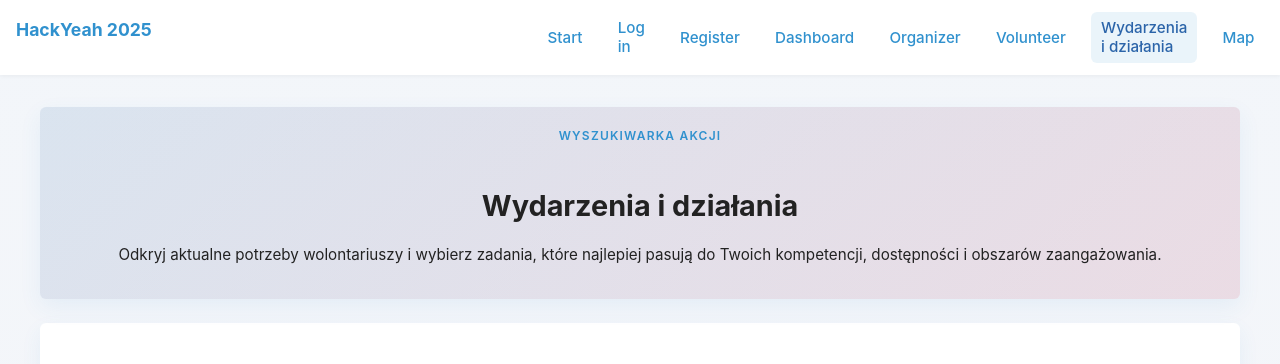
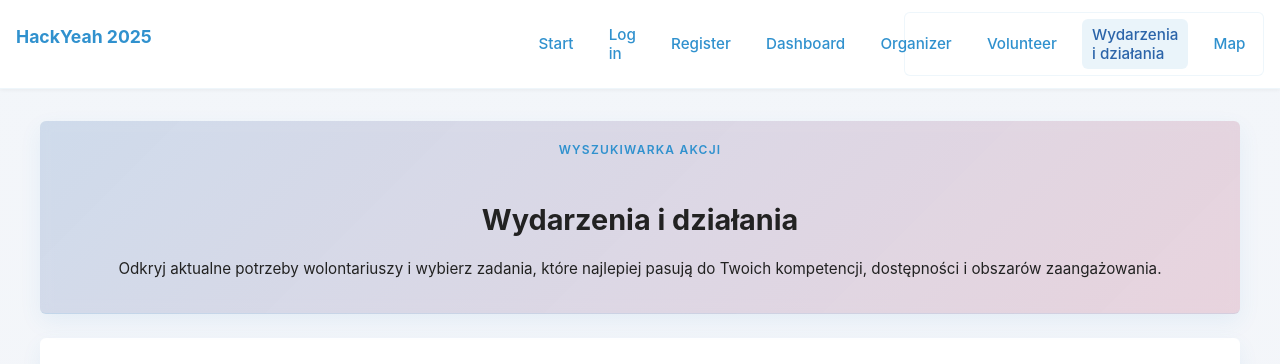
Before and after one commit to RedMed-Software/hack-yeah-2025, a React (Vite) app in the folder frontend/: page /events-actions in a window 1280 px wide. Shown: the top 364 px of the page. Built offline with nearby package versions, Linux system fonts and the light colour scheme; no server answers; what @ory/client-fetch would draw is missing.

Commit message:
Harden navigation backgrounds on events page

```diff
--- a/frontend/src/main.scss
+++ b/frontend/src/main.scss
@@ -82,12 +82,17 @@ span {
   align-items: center;
   justify-content: space-between;
   padding: 0.75rem 1rem;
-  background: #fff;
+  background: rgba($color-bg, 0.96);
   color: $color-primary-mid;
   box-shadow: 0 1px 4px rgba(0, 0, 0, 0.05);
   position: sticky;
   top: 0;
   z-index: 10;
+  border-bottom: 1px solid rgba($color-primary-mid, 0.08);
+
+  @supports (backdrop-filter: blur(8px)) {
+    backdrop-filter: blur(8px);
+  }
 
   .brand {
     font-weight: 700;
@@ -168,12 +173,15 @@ span {
       flex-direction: row;
       gap: 1rem;
       box-shadow: none;
-      background: transparent;
-      padding: 0;
+      background: rgba($color-bg, 0.96);
+      padding: 0.35rem 0.5rem;
       display: flex;
       justify-content: flex-end;
+      border-radius: $border-radius;
+      border: 1px solid rgba($color-primary-mid, 0.08);
 
       .nav-link {
+        background: transparent;
         color: $color-primary-mid;
         padding: 0.4rem 0.6rem;
         font-weight: 500;
@@ -184,7 +192,7 @@ span {
         }
 
         &:hover {
-          background: rgba($color-primary-mid, 0.05);
+          background: rgba($color-primary-mid, 0.08);
         }
       }
     }
--- a/frontend/src/pages/EventsAndActionsPage.module.scss
+++ b/frontend/src/pages/EventsAndActionsPage.module.scss
@@ -10,10 +10,11 @@
   display: flex;
   flex-direction: column;
   gap: 0.6rem;
-  background: linear-gradient(135deg, rgba($color-primary-start, 0.12), rgba($color-secondary, 0.12));
+  background: linear-gradient(135deg, rgba($color-primary-start, 0.18), rgba($color-secondary, 0.16));
   padding: 1.25rem 1.1rem;
   border-radius: $border-radius;
   box-shadow: 0 8px 22px rgba($color-primary-mid, 0.08);
+  backdrop-filter: blur(6px);
 }
 
 .eyebrow {
```
